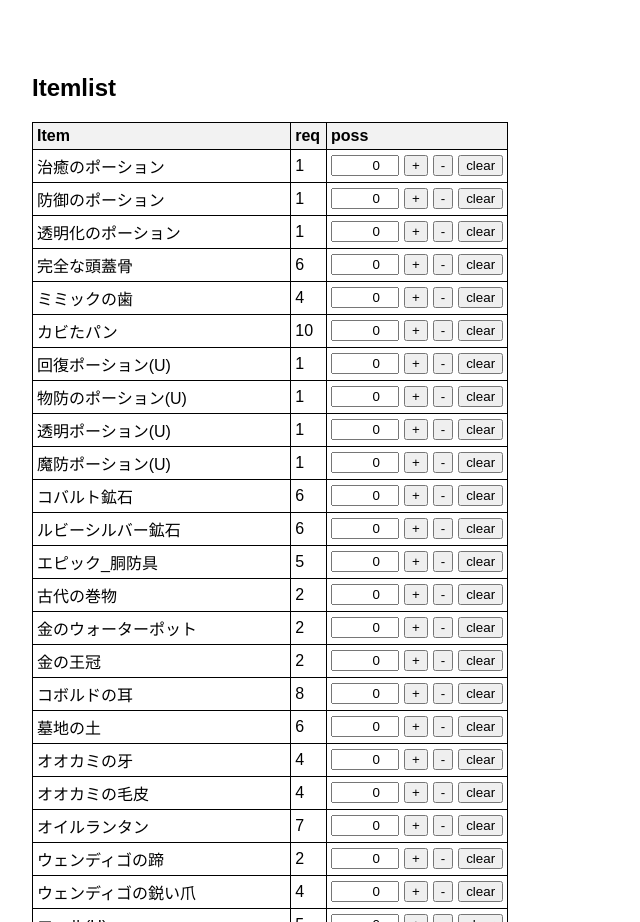
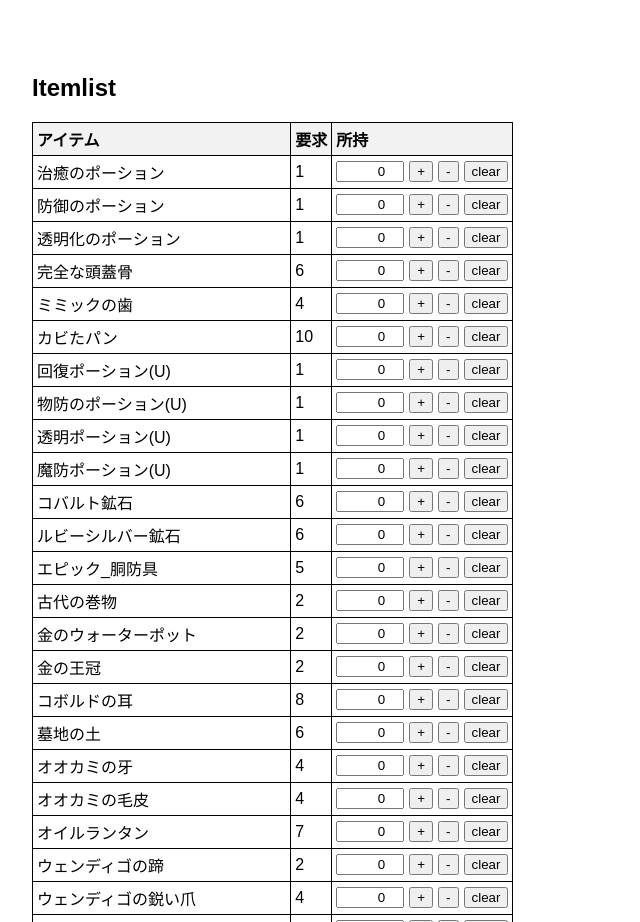
Before and after one commit to blank0528/DaD-Quest-Assistant, a plain HTML site: page index.html in a window 1280 px wide. Shown: the part 1720-2642 px from the top of the page, without its empty margins (0-640 px from the left). Drawn offline with Linux system fonts and the light colour scheme.

Commit message:
Update index.html

```diff
--- a/index.html
+++ b/index.html
@@ -46,9 +46,9 @@
         <table id="itemListTable" class="item-list-table">
             <thead>
                 <tr>
-                    <th onclick="sortTable('itemListTable', 0)">Item</th>
-                    <th>req</th>
-                    <th>poss</th>
+                    <th onclick="sortTable('itemListTable', 0)">アイテム</th>
+                    <th>要求</th>
+                    <th>所持</th>
                 </tr>
             </thead>
             <tbody>
```
